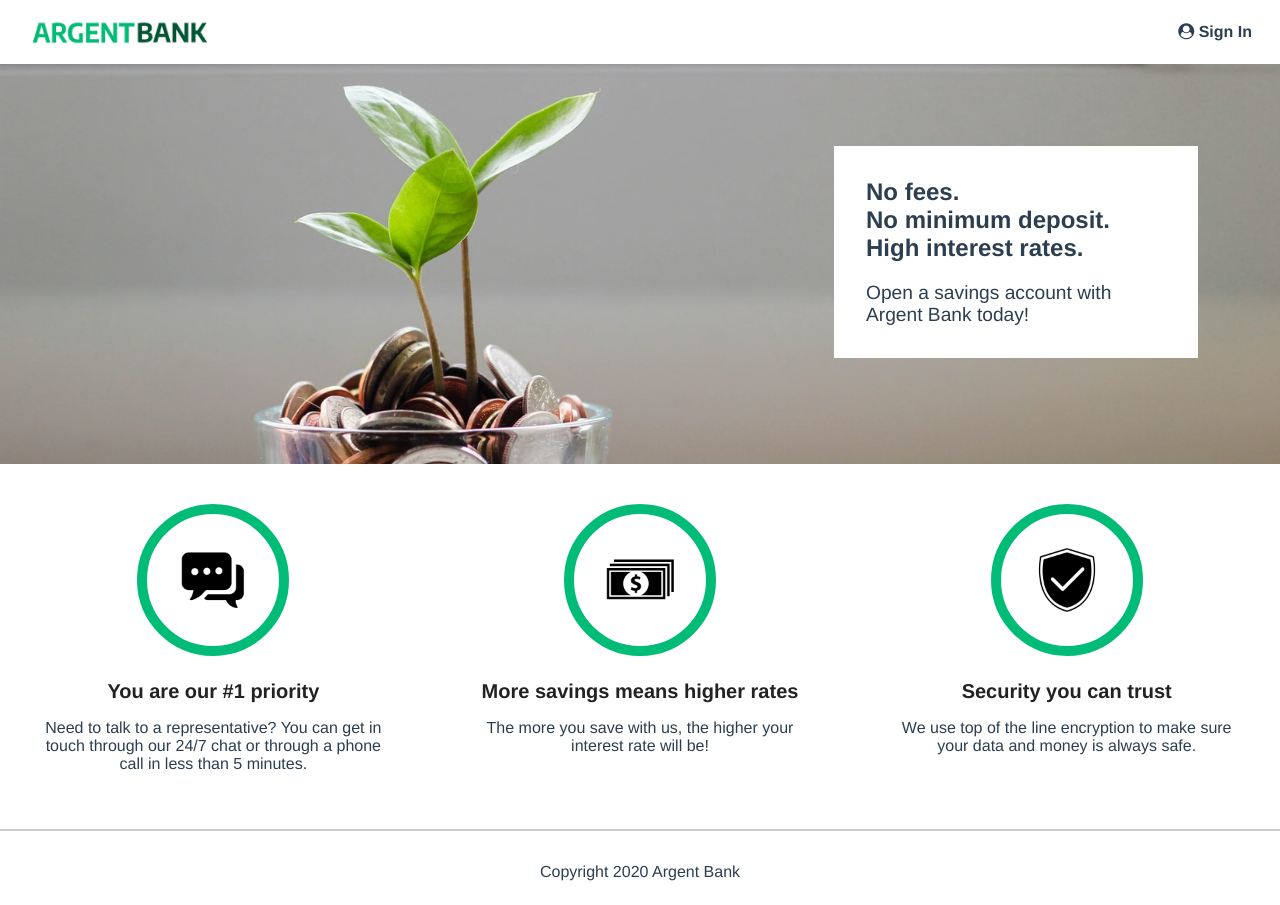
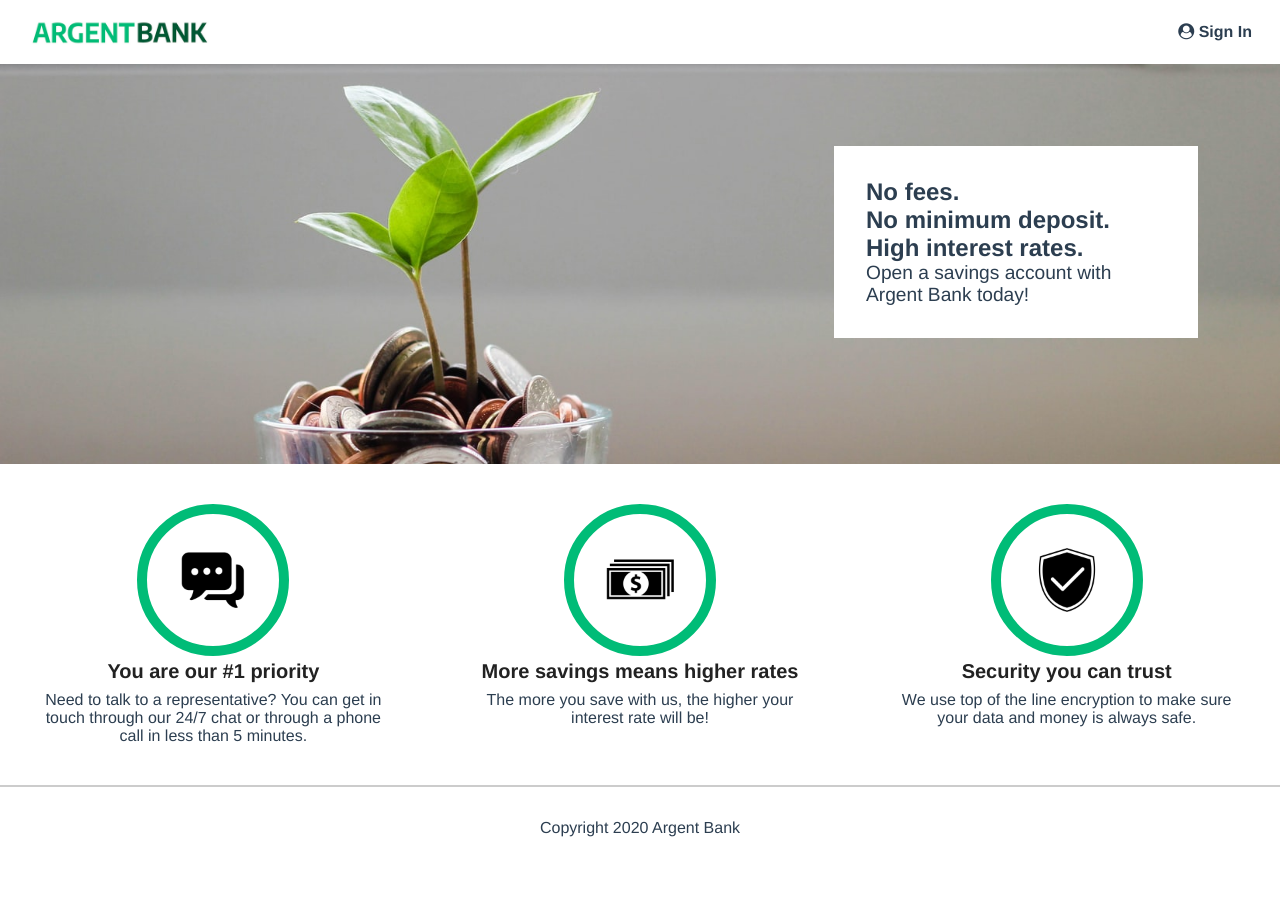
Before and after one commit to polzocr/P13-ArgentBank, a React (Vite) app: page / in a window 1280 px wide. After the commit the page ends 861 px from the top, so only its background shows below. Built offline with nearby package versions, Linux system fonts and the light colour scheme.

Commit message:
erreur body mal placé

```diff
--- a/index.html
+++ b/index.html
@@ -7,7 +7,7 @@
     <title>ArgentBank</title>
   </head>
   <body>
-    <body id="root"></body>
+    <div id="root"></div>
     <script type="module" src="/src/index.jsx"></script>
   </body>
 </html>
--- a/src/index.css
+++ b/src/index.css
@@ -1,3 +1,7 @@
+*{
+  margin: 0;
+}
+
 html {
   font-family: Avenir, Helvetica, Arial, sans-serif;
   -webkit-font-smoothing: antialiased;
@@ -6,7 +10,7 @@ html {
   color: #2c3e50;
 }
 
-body {
+#root {
   margin: 0;
   display: flex;
   flex-direction: column;
```
